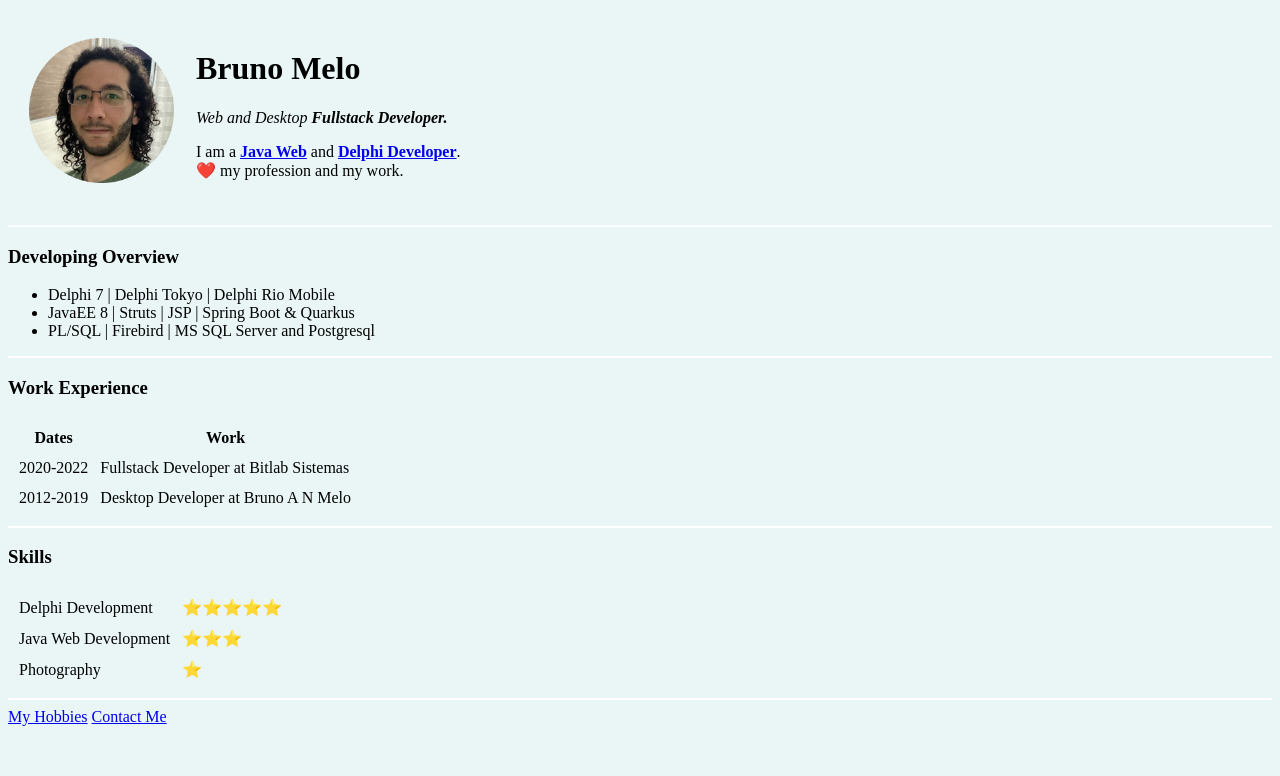
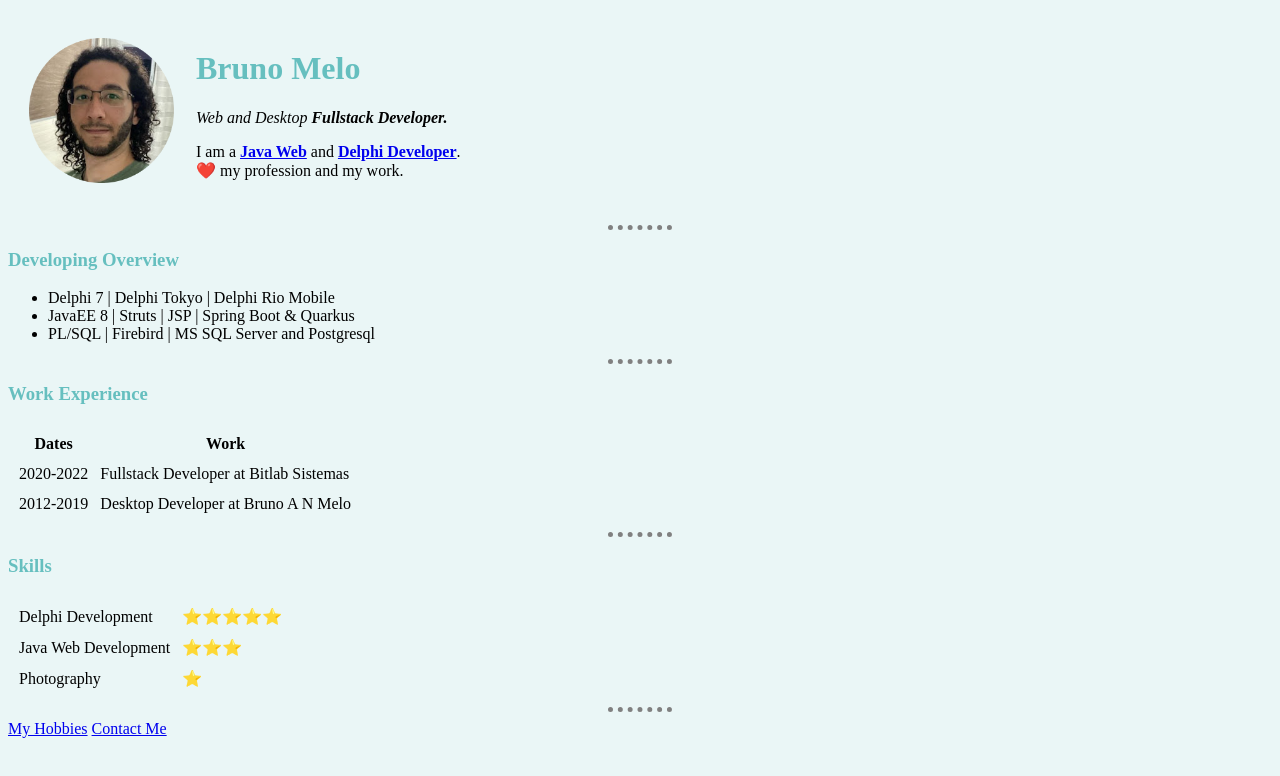
Before and after one commit to brunoxalexandre/website, a plain HTML site: page index.html in a window 1280 px wide. Drawn offline with Linux system fonts and the light colour scheme.

Commit message:
CSS session

```diff
--- /dev/null
+++ b/css/styles.css
@@ -0,0 +1,22 @@
+body {
+    background-color: #EAF6F6;
+}
+
+h1 {
+    color: #66BFBF;
+}
+
+h3 {
+    color: #66BFBF;
+}
+
+hr {
+    border-color: gray;
+    border-style: dotted none none;
+    border-width: 5px;
+    width: 5%;
+}
+
+img {
+    height: 145px;
+}
--- a/index.html
+++ b/index.html
@@ -4,22 +4,7 @@
     <meta charset="UTF-8">
     <meta name="viewport" content="width=device-width, initial-scale=1.0">
     <title>🖥️ Bruno Melo</title>
-    <style>
-
-        body {
-            background-color: #EAF6F6;
-        }
-
-        hr {
-            background-color: white;
-            border-style: none;
-            height: 2px;
-        }
-
-        img {
-            height: 145px;
-        }
-    </style>
+    <link rel="stylesheet" href="css/styles.css">
 </head>
 <body>
     <table cellspacing="20"> <!-- Cellspacing needs to be inside of CSS -->
```
Also changed, not shown: contact-me.html (+1 -0 lines), hobbies.html (+1 -0 lines).
